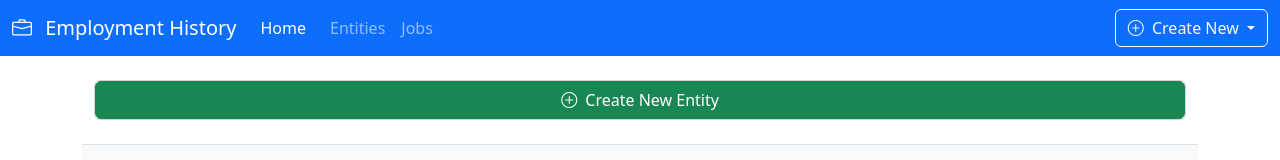
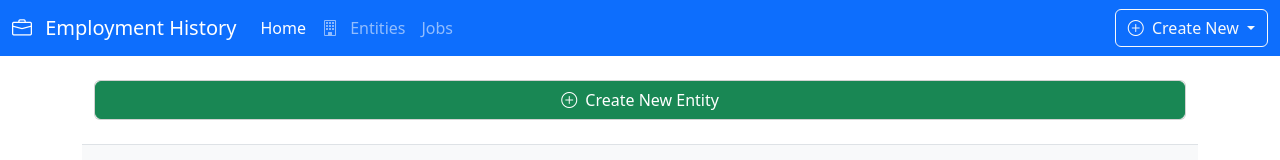
Before and after one commit to alanahr/bolt_vue_app, a Vue app: page / in a window 1280 px wide. Shown: the top 160 px of the page. Built offline with nearby package versions, Linux system fonts and the light colour scheme.

Commit message:
Updated AppNavbar.vue

```diff
--- a/src/layout/AppNavbar.vue
+++ b/src/layout/AppNavbar.vue
@@ -28,7 +28,7 @@
           </li>
           <li class="nav-item">
             <router-link class="nav-link" to="/entities" active-class="active">
-              <i :class="`${this.entitiesIcon};`" class="me-2"></i> Entities
+              <i class="bi bi-building me-2"></i> Entities
             </router-link>
           </li>
           <li class="nav-item">
```
